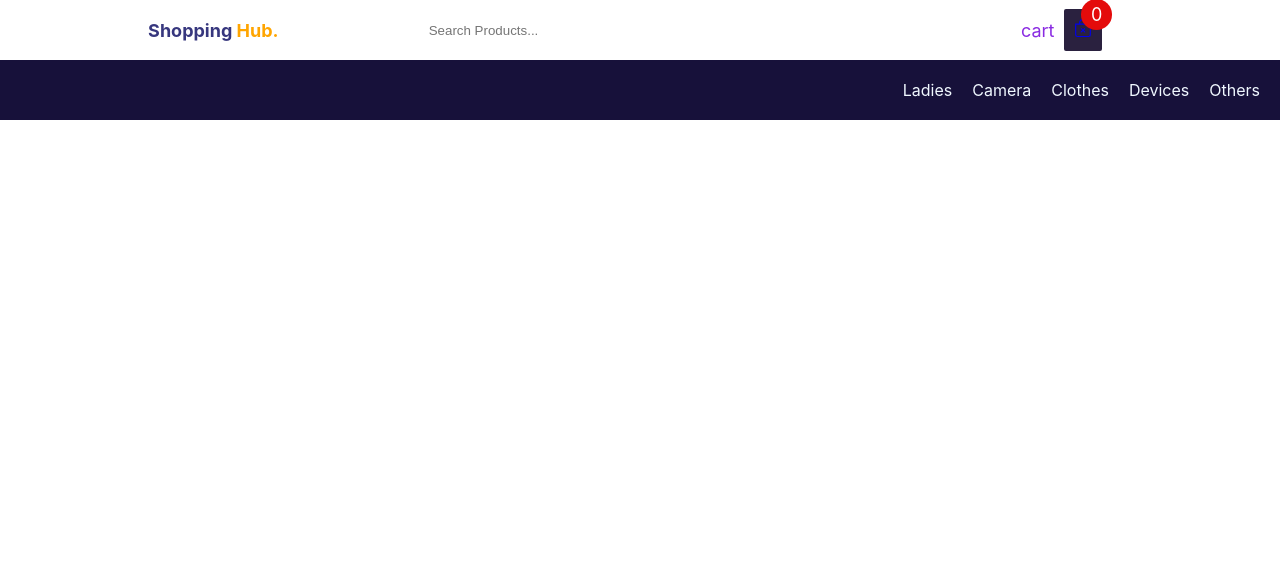
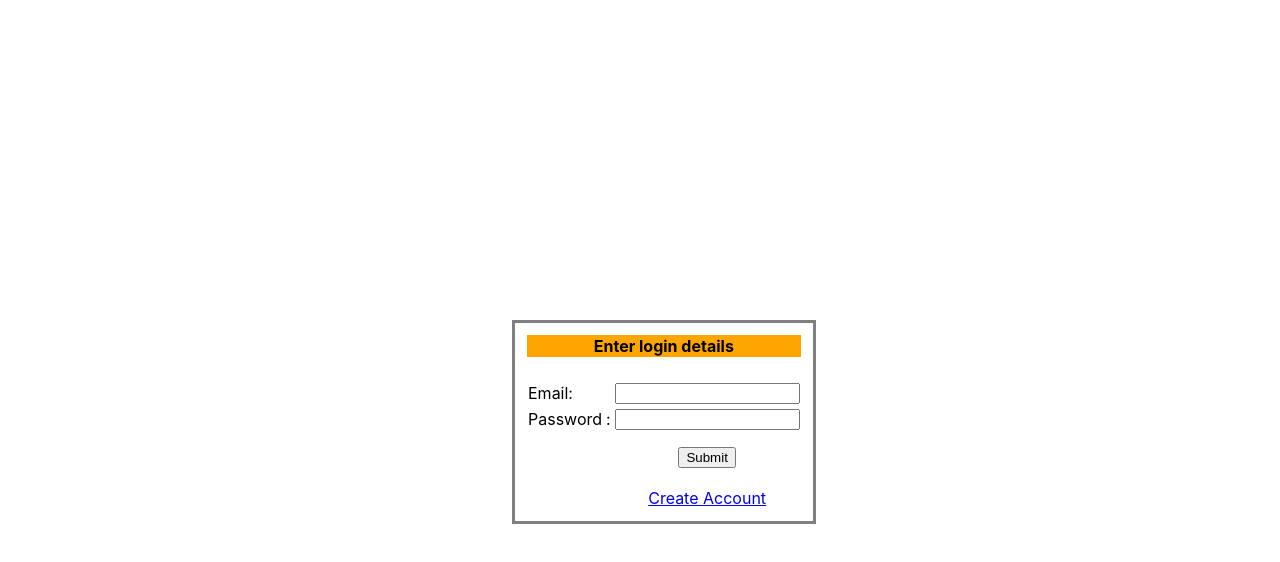
Before and after one commit to dipubhandari/shoppinghub, a React (Create React App) app in the folder client/: page /login in a window 1280 px wide. Shown: the top 562 px of the page. Built offline with nearby package versions, Linux system fonts and the light colour scheme.

Commit message:
login page design

```diff
--- a/client/src/App.js
+++ b/client/src/App.js
@@ -1,34 +1,51 @@
-import React, { useState } from 'react'
+import React, { useEffect, useState } from 'react'
 import Home from './components/Home/Home'
 import { BrowserRouter, Routes, Route } from 'react-router-dom'
 import Header from './components/Header/Header'
 import Products from './components/Products/Products'
+import { useLocation } from 'react-router-dom'
 import Cart from './components/Cart/Cart'
 import './App.css'
+import Login from './components/Login/Login'
+import Signup from './components/Signup/Signup'
 
 const App = () => {
 
 
 
   // state for rerendering the product component while clicked on link
-  const [clickedOnNavigation,setClickedOnNavigation] = useState('')
+  const [clickedOnNavigation, setClickedOnNavigation] = useState('')
   const clickedOnLink = (random) => {
     setClickedOnNavigation(random)
   }
   // state for rerendering the product component while clicked on link
 
+  // state for header hide while login route and create account route
+
+  const [isLoginSignUpPage, setLoginSignup] = useState(false)
+
+  const isAccountPage = (random) => {
+    setLoginSignup(random)
+  }
+  // setting the nav seen while in other component except login
 
   return (
     <BrowserRouter>
       <div className='header'>
-        <Header clickedOnLink={clickedOnLink} className='header' />
-   </div>
+        {/* hiding the header component in loign and signup routes */}
+
+        {(!isLoginSignUpPage) && <Header clickedOnLink={clickedOnLink} className='header' />}
+
+      </div>
       <section>
 
         <Routes>
           <Route path='/' element={<Home />}></Route>
           <Route path='/products/:categoryname' element={<Products clickedOnNavigation={clickedOnNavigation} />}></Route>
-          <Route path='/cart' element={<Cart/>}></Route>
+          <Route path='/cart' element={<Cart />}></Route>
+          <Route path='/login' element={<Login isAccountPage={isAccountPage} />}></Route>
+          <Route path='/newaccount' element={<Signup isAccountPage={isAccountPage} />}></Route>
+          <Route path='*' element={<h1>PAGE NOT FOUND !</h1>}></Route>
           {/* <Home /> */}
 
         </Routes>
--- a/client/src/components/Cart/Cart.jsx
+++ b/client/src/components/Cart/Cart.jsx
@@ -56,7 +56,7 @@ const Cart = () => {
             total += (item.qty * item.price)
         })
         setTotalPrice(total)
-    }, [cart_items, UPDATEQTY])
+    }, [cart_item, cart_items, UPDATEQTY])
 
     // calculating the price of cart products
 
--- a/client/src/components/Header/Header.css
+++ b/client/src/components/Header/Header.css
@@ -13,7 +13,8 @@
     justify-content: center;
     align-items: center;
 }
-.homeLink{
+
+.homeLink {
     text-decoration: none;
 }
 
@@ -33,6 +34,14 @@
     display: flex;
     align-items: center;
     justify-content: center;
+}
+
+.login_link {
+    text-decoration: none;
+    color: rgb(255, 106, 0);
+    margin-left: 20px;
+    font-weight: normal;
+    opacity: 50%;
 }
 
 .search input {
@@ -71,9 +80,11 @@
     background: rgb(228, 11, 11);
     color: white;
 }
-.cart:hover{
+
+.cart:hover {
     cursor: pointer;
 }
+
 .navigationlink {
     background-color: rgb(23, 17, 58);
     padding: 20px;
--- a/client/src/components/Header/Header.jsx
+++ b/client/src/components/Header/Header.jsx
@@ -44,13 +44,15 @@ const Header = (props) => {
                 <section className="cart">
                     cart
                     <span className="carticon">
+                        <Link to='/cart'>
                         <span className='numshow'>{item_in_the_cart}</span>
-                        <Link to='/cart'>
+
                             <BsBagX /></Link>
 
                     </span>
+                    <Link to='/login' className='login_link'>Login/Register</Link>
+
                 </section>
-
             </section>
 
 
--- /dev/null
+++ b/client/src/components/Login/Login.css
@@ -0,0 +1,15 @@
+  table {
+    border-style: solid;
+    position: absolute;
+    top: 40%;
+    left: 40%;
+    padding: 10px;
+  }
+
+  .login_signup_form {
+    top: 10px;
+  }
+
+  form:not(#login_signup_form) {
+    display: hidden;
+  }
--- /dev/null
+++ b/client/src/components/Login/Login.jsx
@@ -0,0 +1,50 @@
+import React from 'react'
+import { useEffect } from 'react'
+import { Link } from 'react-router-dom'
+import './Login.css'
+
+const Login = (props) => {
+
+    //  hiding the header while in login page
+    useEffect(() => {
+        props.isAccountPage(true)
+    }, [])
+
+    return (
+        <>
+            <Link to={`/`}></Link>
+        <form method="post" className='login_signup_form' id='login_signup_form'>
+            <table>
+                <tr bgcolor="orange">
+                    <th colSpan="3"><font color="white" />Enter login details</th>
+                </tr>
+                <tr height="20"></tr>
+                <tr>
+                    <td>Email:</td>
+                    <td></td>
+                    <td>
+                        <input type="text" name="username" />
+                    </td>
+                </tr>
+                <tr>
+                    <td>Password</td>
+                    <td>:</td>
+                    <td>
+                        <input type="password" name="password" />
+                    </td>
+                </tr>
+                <tr height="10"></tr>
+                <tr>
+                    <td></td>
+                    <td></td>
+
+                    <td align="center"><input type="submit" value="Submit" /> <br /> <br />
+                        <Link to='/newaccount'>Create Account</Link></td>
+
+                </tr>
+            </table>
+        </form></>
+    )
+}
+
+export default Login
--- /dev/null
+++ b/client/src/components/Signup/Signup.css
@@ -0,0 +1,7 @@
+  table {
+      border-style: solid;
+      position: absolute;
+      top: 40%;
+      left: 40%;
+      padding: 10px;
+  }
--- /dev/null
+++ b/client/src/components/Signup/Signup.jsx
@@ -0,0 +1,56 @@
+import './Signup.css'
+import React, { useEffect } from 'react'
+import { Link } from 'react-router-dom'
+
+const Signup = (props) => {
+
+
+    //  hiding the header while in signup page
+    useEffect(() => {
+        props.isAccountPage(true)
+    }, [])
+
+
+
+    return (
+        <>
+
+
+        <form method="post">
+            <table>
+                <tr bgcolor="orange">
+                    <th colSpan="3"><font color="white" />Create New Account</th>
+                </tr>
+
+                <tr height="20"></tr>
+                <tr>
+                    <td>Email:</td>
+                    <td></td>
+                    <td>
+                        <input type="text" name="username" />
+                    </td>
+                </tr>
+                <tr>
+                    <td>Password</td>
+                    <td>:</td>
+                    <td>
+                        <input type="password" name="password" />
+                    </td>
+                </tr>
+                <tr height="10"></tr>
+                <tr>
+                    <td></td>
+                    <td></td>
+                    <td align="center"><input type="submit" value="Submit" />
+                        <br />
+                        <br />
+                        <Link to='/login'>Sign In</Link>
+                    </td>
+
+                </tr>
+            </table>
+            </form></>
+    )
+}
+
+export default Signup
```
